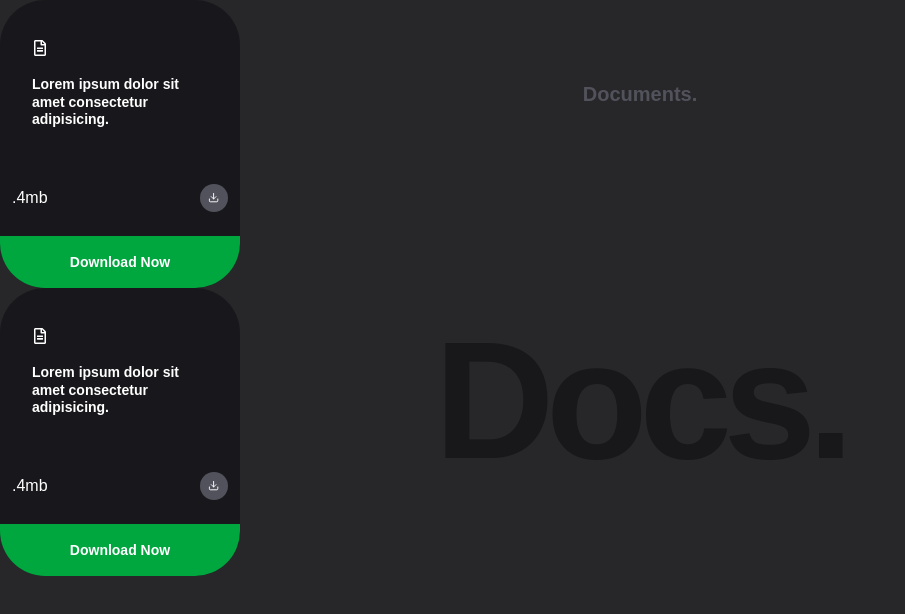
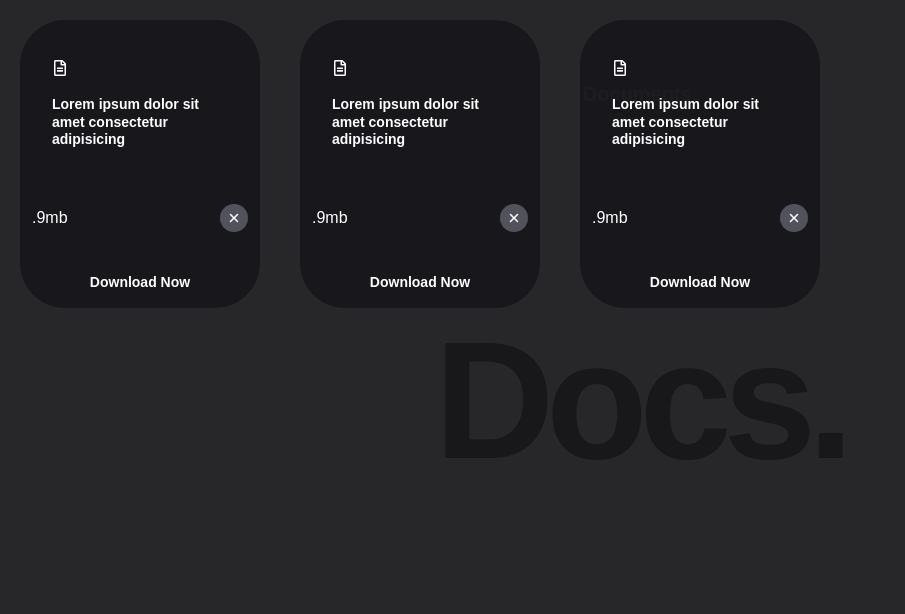
Before and after one commit to shaikkashif73/Docs., a React (Vite) app: page / in a window 1280 px wide. Shown: the top 614 px of the page, without its empty margins (0-905 px from the left). Built offline with nearby package versions, Linux system fonts and the light colour scheme.

Commit message:
Adding Animation to the Cards

```diff
--- a/package.json
+++ b/package.json
@@ -11,6 +11,7 @@
   },
   "dependencies": {
     "@tailwindcss/vite": "^4.3.0",
+    "framer-motion": "^12.40.0",
     "react": "^19.2.6",
     "react-dom": "^19.2.6",
     "react-icons": "^5.6.0",
--- a/src/components/Card.jsx
+++ b/src/components/Card.jsx
@@ -1,26 +1,37 @@
 import React from "react";
 import { FaRegFileAlt } from "react-icons/fa";
 import { LuDownload } from "react-icons/lu";
+import { IoClose } from "react-icons/io5";
+import { motion } from "framer-motion";
 
-function Card() {
+function Card({ data, reference }) {
   return (
-    <div className=" relative w-60 h-72 rounded-[45px] bg-zinc-900/90 text-white overflow-hidden px-8 py-10 ">
+    <motion.div
+      drag
+      dragConstraints={reference}
+      whileDrag={{scale:1.1}}
+      dragElastic={.1}
+      className=" flex-shrink-0 relative w-60 h-72 rounded-[45px] bg-zinc-900/90 text-white overflow-hidden px-8 py-10 "
+    >
       <FaRegFileAlt />
-      <p className="text-sm leading-tight mt-5 font-semibold">
-        Lorem ipsum dolor sit amet consectetur adipisicing.
-      </p>
+      <p className="text-sm leading-tight mt-5 font-semibold">{data.desc}</p>
       <div className="footer absolute bottom-0   w-full  left-0">
         <div className="flex items-center justify-between px-3 py-3 mb-3">
-          <h5>.4mb</h5>
+          <h5>{data.filesize}</h5>
           <span className="w-7 h-7 bg-zinc-600 rounded-full flex items-center justify-center">
-            <LuDownload size=".7em" color="#fff" />
+            {data.close ? <IoClose /> : <LuDownload size=".7em" color="#fff" />}
           </span>
         </div>
-        <div className="tag w-full py-4 flex items-center justify-center bg-green-600">
-          <h3 className="text-sm font-semibold">Download Now</h3>
-        </div>
+
+        {data.tag.isOpen && (
+          <div
+            className={`tag w-full py-4 flex items-center justify-center bg-${data.tag.tagColor}-600`}
+          >
+            <h3 className="text-sm font-semibold">{data.tag.tagTitle}</h3>
+          </div>
+        )}
       </div>
-    </div>
+    </motion.div>
   );
 }
 
--- a/src/components/Foreground.jsx
+++ b/src/components/Foreground.jsx
@@ -1,11 +1,48 @@
-import React from "react";
+import React, { useRef, useState } from "react";
 import Card from "./Card";
 
 function Foreground() {
+  const ref = useRef(null);
+  const data = [
+    {
+      desc: "Lorem ipsum dolor sit amet consectetur adipisicing",
+      filesize: ".9mb",
+      close: true,
+      tag: {
+        isOpen: true,
+        tagTitle: "Download Now",
+        tagColor: "green",
+      },
+    },
+    {
+      desc: "Lorem ipsum dolor sit amet consectetur adipisicing",
+      filesize: ".9mb",
+      close: true,
+      tag: {
+        isOpen: true,
+        tagTitle: "Download Now",
+        tagColor: "green",
+      },
+    },
+    {
+      desc: "Lorem ipsum dolor sit amet consectetur adipisicing",
+      filesize: ".9mb",
+      close: true,
+      tag: {
+        isOpen: true,
+        tagTitle: "Download Now",
+        tagColor: "green",
+      },
+    },
+  ];
   return (
-    <div className="w-full h-full fixed z-[3] top-0 left-0 ">
-      <Card />
-      <Card />
+    <div
+      ref={ref}
+      className="w-full p-5 h-full fixed flex gap-10 flex-wrap z-[3] top-0 left-0 "
+    >
+      {data.map((item, index) => (
+        <Card data={item} reference={ref} />
+      ))}
     </div>
   );
 }
```
Also changed, not shown: 1 other file (tests, documents, lock files or other folders).
